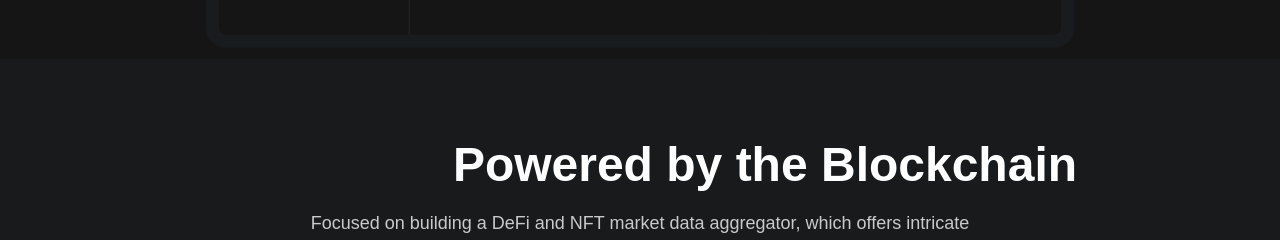
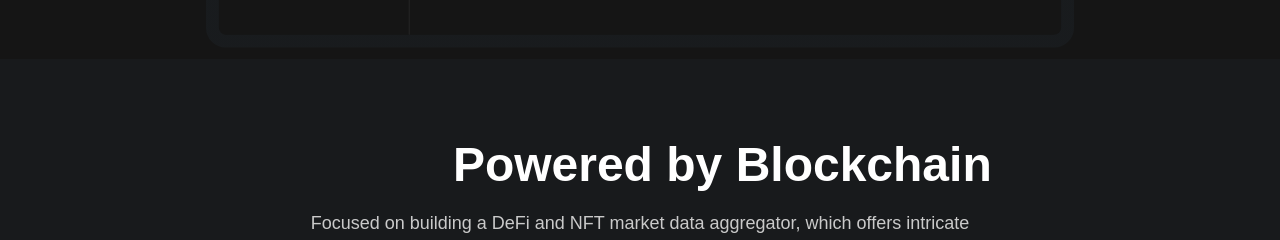
Before and after one commit to KvNGCzA/Official-Website, a React (Create React App) app: page / in a window 1280 px wide. Shown: the part 1144-1384 px from the top of the page. Built offline with nearby package versions, Linux system fonts and the light colour scheme; a web font is replaced by a local one.

Commit message:
made required updates

```diff
--- a/src/pages/Home/index.tsx
+++ b/src/pages/Home/index.tsx
@@ -356,7 +356,7 @@ const Home = () => (
           }
         ]}
       >
-        Powered by the Blockchain
+        Powered by Blockchain
       </Text>
       <Text
         position="absolute"
```
